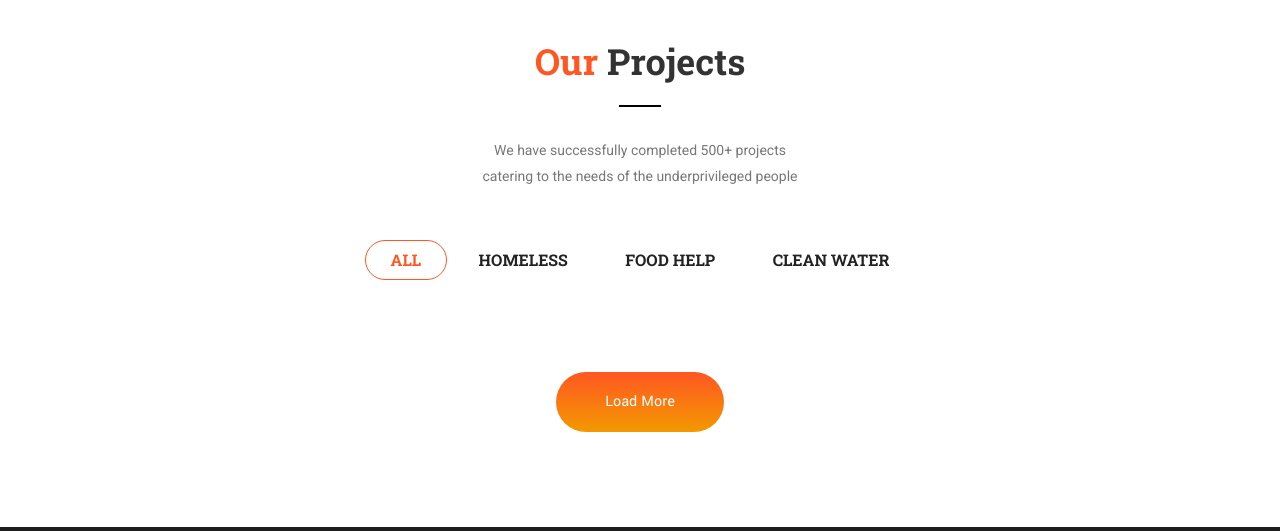
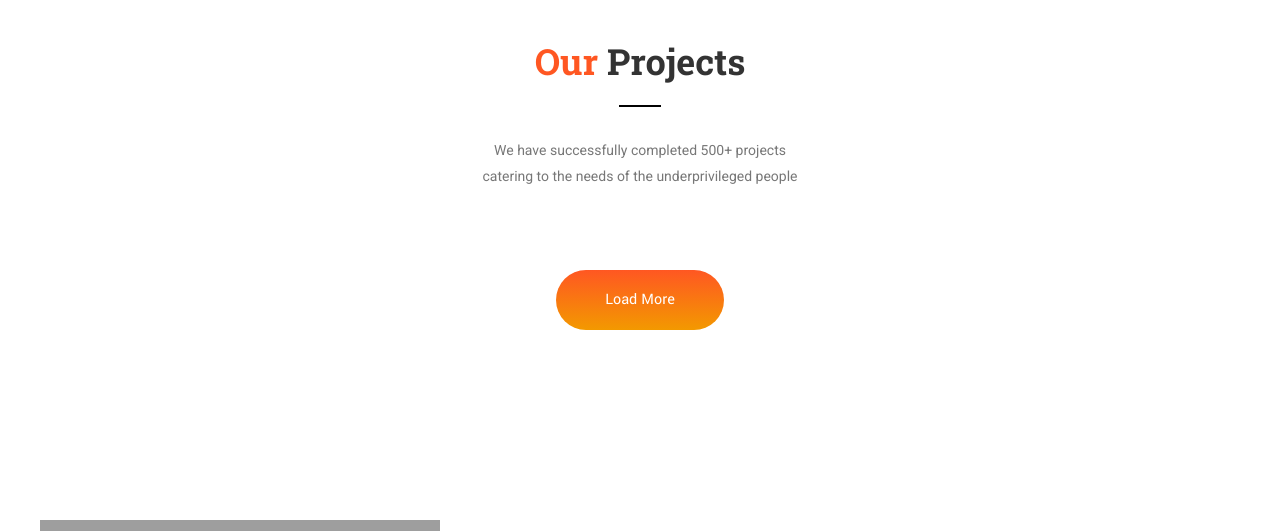
Before and after one commit to KSMubasshir/hashimukh, a Django app: page / in a window 1280 px wide. Shown: the part 3042-3573 px from the top of the page. Run offline with Django 4.2, Linux system fonts and the light colour scheme; data that the repository does not hold is empty; some libraries are stand-ins or nearby versions; some web fonts are replaced; grey boxes are pictures that could not be loaded.

Commit message:
overview added

```diff
--- a/templates/home/index.html
+++ b/templates/home/index.html
@@ -416,20 +416,6 @@
 
             <!--MixitUp Galery-->
             <div class="mixitup-gallery">
-
-                <!--Filter-->
-                <div class="filters clearfix">
-
-                    <ul class="filter-tabs filter-btns text-center clearfix">
-                        <li class="active filter" data-role="button" data-filter="all">All</li>
-                        <li class="filter" data-role="button" data-filter=".homeless">HOMELESS</li>
-                        {#                        <li class="filter" data-role="button" data-filter=".charity">CHARITY</li>#}
-                        <li class="filter" data-role="button" data-filter=".food">FOOD HELP</li>
-                        <li class="filter" data-role="button" data-filter=".water">CLEAN WATER</li>
-                    </ul>
-
-                </div>
-
                 <div class="filter-list row clearfix">
                     {% for project in all_project_list %}
                         <!-- Gallery Block -->
@@ -468,16 +454,12 @@
                                                        data-caption="" class="icon flaticon-full-screen"></a>
                                                 </li>
                                             </ul>
-
                                         </div>
                                     </div>
-
                                 </div>
                             </div>
                         </div>
                     {% endfor %}
-
-
                 </div>
             </div>
 
@@ -489,12 +471,27 @@
     </section>
     <!-- End Gallery Section -->
 
+
+    <!-- Gallery Section -->
+    <section class="gallery-section">
+        <div class="auto-container">
+
+            <div class="mixitup-gallery">
+                <div class="filter-list row clearfix">
+                    <img src="{% static 'images/resource/Impact - Graph.jpg' %}" alt="">
+                </div>
+            </div>
+        </div>
+    </section>
+    <!-- End Gallery Section -->
+
+
     <!-- News Section -->
     <section class="news-section-two" style="background-image: url({% static 'images/background/7.jpg' %})">
         <div class="auto-container">
             <!-- Sec Title -->
             <div class="sec-title light">
-                <h2><span class="theme_color">Our Latest </span> News</h2>
+                <h2><span class="theme_color">Latest </span> News</h2>
             </div>
             <div class="news-carousel owl-carousel owl-theme">
 
```
